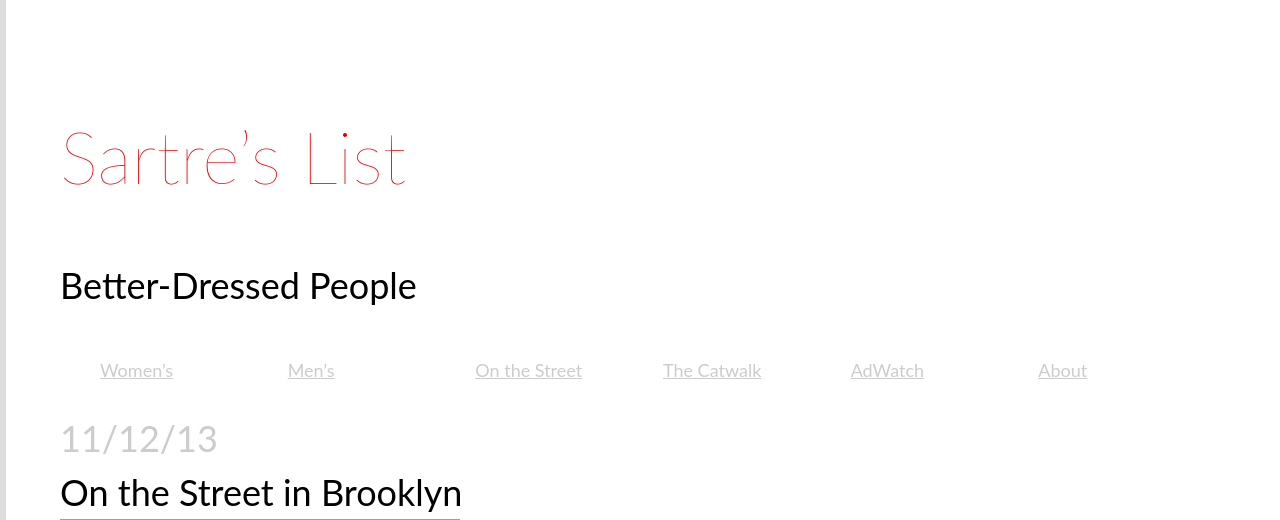
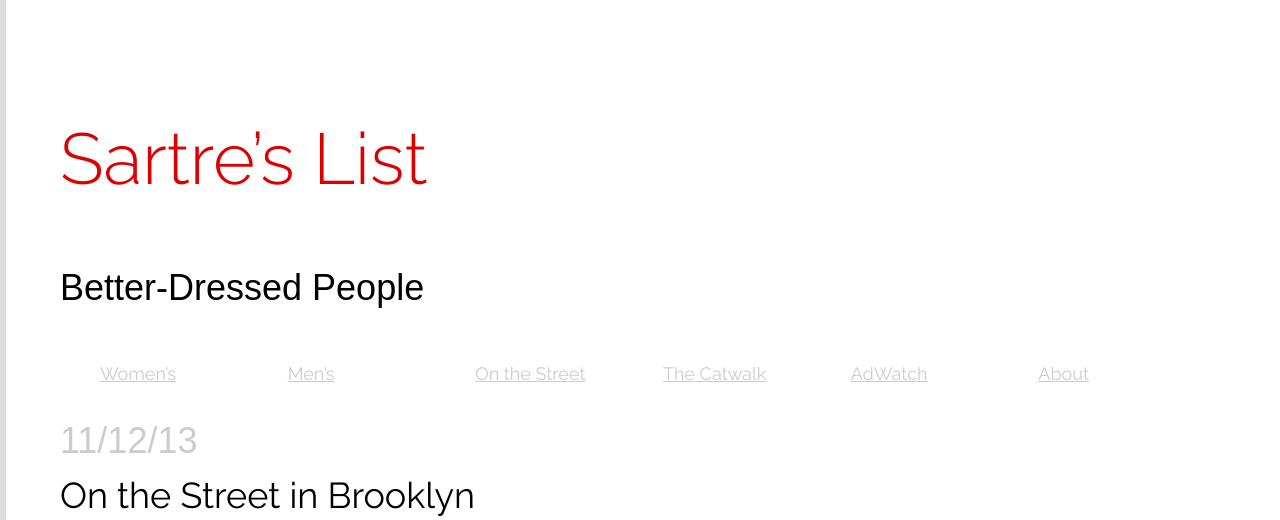
Before and after one commit to nsuitter/website-l10n_homework, a plain HTML site: page blue_sharks/LihuiChen/Fashion.html in a window 1280 px wide. Shown: the top 520 px of the page. Drawn offline with Linux system fonts and the light colour scheme; grey boxes are pictures that could not be loaded.

Commit message:
homework of LihuiChen

```diff
--- a/blue_sharks/LihuiChen/Fashion.html
+++ b/blue_sharks/LihuiChen/Fashion.html
@@ -3,16 +3,21 @@
 <html lang="en-us">
 <head>
   <meta charset="utf-8">
+
   <title>Sartre’s List</title>
 </head>
+
+<link href='http://fonts.googleapis.com/css?family=Raleway:400,300' rel='stylesheet' type='text/css'>
+
 <style type="text/css">
+
 
 
 
 body {
   margin: 0;
   padding: 3em;
-  font-family: 'Lato', sans-serif;
+  font-family: “lato”, sans-serif;
   font-size: 18px;
   line-height: 1.5;
   background: #FFF;
@@ -22,6 +27,7 @@ body {
 
 
 a {
+  font-family: 'Raleway', sans-serif;
   color: #D00;
   text-decoration: none;
 }
```
